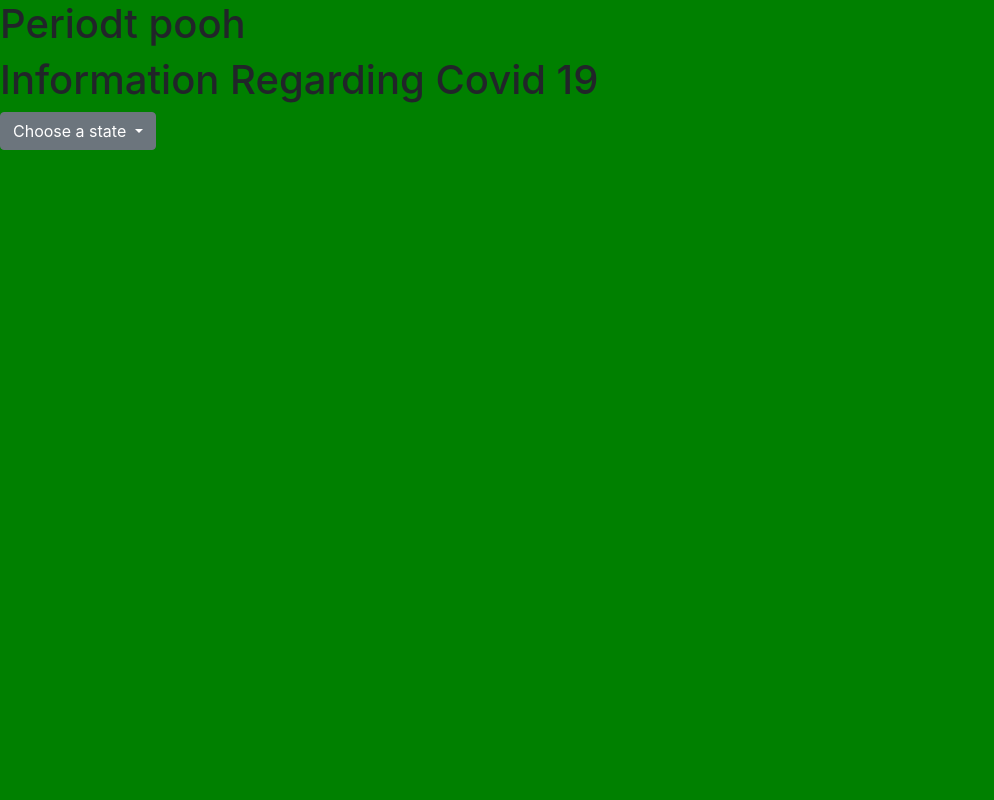
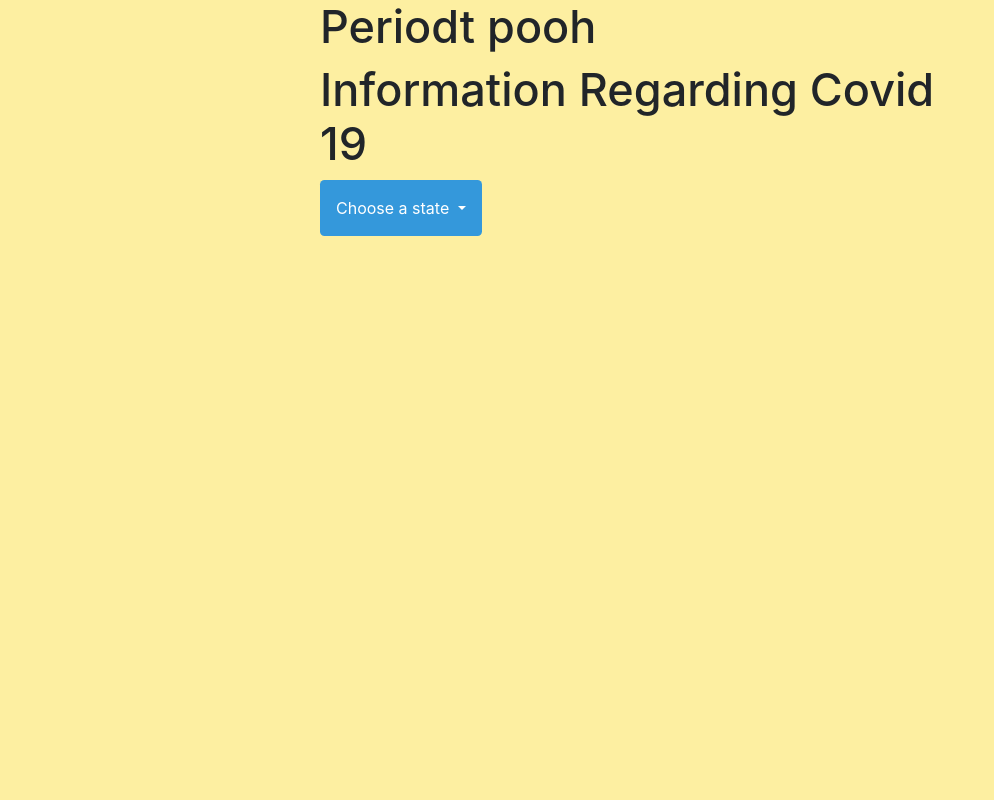
Before and after one commit to jazheng1/work, a Node server app: page / in a window 1280 px wide. Shown: the whole page, without its empty margins (0-994 px from the left). Run offline with Node 20, Linux system fonts and the light colour scheme; some libraries are stand-ins or nearby versions.

Commit message:
Update style.css

```diff
--- a/public/css/style.css
+++ b/public/css/style.css
@@ -1,11 +1,18 @@
 
+html {
+  padding: 0;
+  margin: auto;
+  font-size: 18px;
+  line-height: 1.5;
+  list-style: none;
+  width: 50%;
+}
 body {
-  background-color: green;
+  background-color: rgb(253, 239, 161);
   width: 100%;
   height: 500px;
 }
-/* Dropdown Button
-.dropbtn {
+.dropdown button {
   background-color: #3498DB;
   color: white;
   padding: 16px;
@@ -15,36 +22,38 @@ body {
 }
 
 /* Dropdown button on hover & focus */
-/* .dropbtn:hover, .dropbtn:focus {
+.dropdown button:hover, .dropdown button:focus {
   background-color: #2980B9;
-} */
+}
 
-/* The container <div> - needed to position the dropdown content */
-/* .dropdown {
+.dropdown {
   position: relative;
   display: inline-block;
-} */
+  width: 50%;
+}
 
 /* Dropdown Content (Hidden by Default) */
-/* .dropdown-content {
+.dropdown-menu {
   display: none;
   position: absolute;
   background-color: #f1f1f1;
   min-width: 160px;
   box-shadow: 0px 8px 16px 0px rgba(0,0,0,0.2);
   z-index: 1;
-} */
+  overflow: auto;
+}
 
 /* Links inside the dropdown */
-/* .dropdown-content a {
+.dropdown-menu a {
   color: black;
   padding: 12px 16px;
   text-decoration: none;
   display: block;
-} */
+}
 
-/* Change color of dropdown links on hover
-.dropdown-content a:hover {background-color: #ddd} */
+/* Change color of dropdown links on hover &*/
+.dropdown-menu a:hover {background-color: #ddd}
 
-/* Show the dropdown menu (use JS to add this class to the .dropdown-content container when the user clicks on the dropdown button) */
-/* .show {display:block;} */
+.chart_div {
+  padding: 20px;
+}
```
